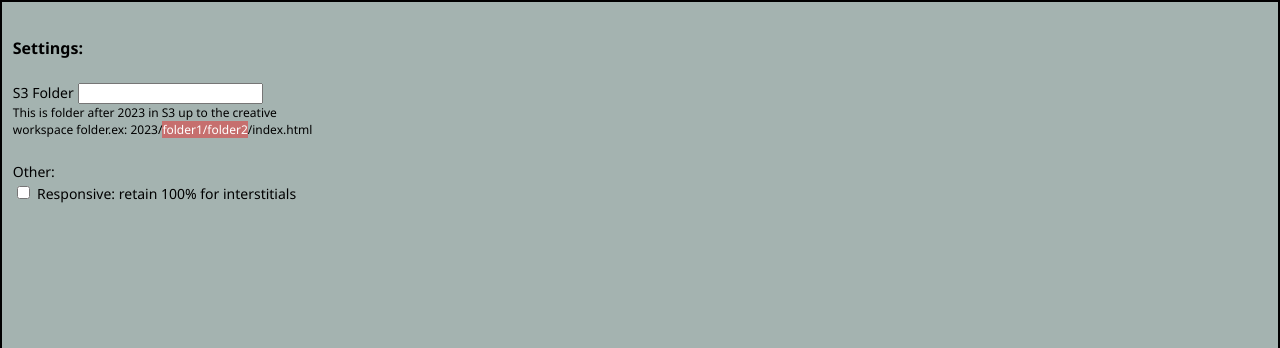
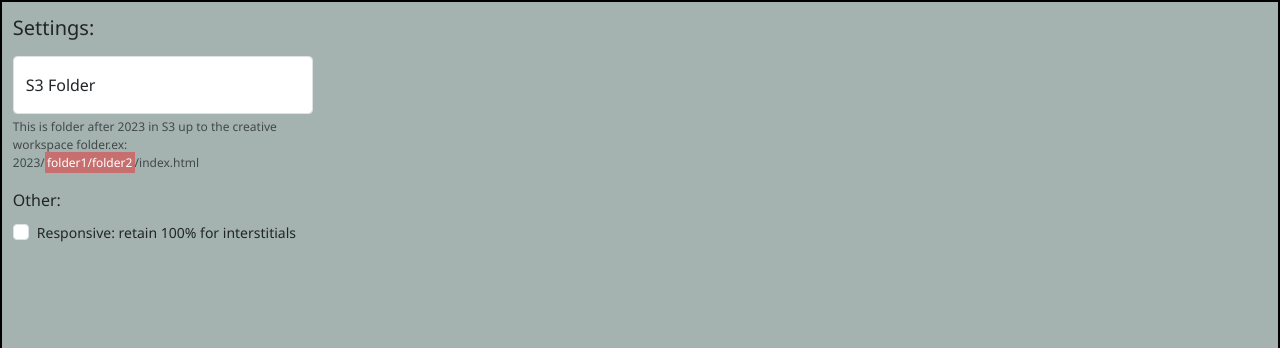
Before and after one commit to rdguzmanjr/BWFriendly-Generator, a plain HTML site: page index.html in a window 1280 px wide. Shown: the top 348 px of the page. Drawn offline with nearby package versions, Linux system fonts and the light colour scheme.

Commit message:
Form edits

```diff
--- a/index.html
+++ b/index.html
@@ -8,36 +8,33 @@
     <title>Beeswax Friendly HTML Generator</title>
 
     <meta name="webApp.size" content="width=max,height=max">
+    <link rel='stylesheet' href='https://cdn.jsdelivr.net/npm/bootstrap@latest/dist/css/bootstrap.min.css'>
+   <link rel="stylesheet" href="style/style.css">
 
-   <link rel="stylesheet" href="style/style.css">
-    <script src='js/main.js' async></script>
 </head>
 <body>
-
     <div id="configBox">
-        <div class="rendered-form">
-            <div class="">
-                <h4 access="false" id="control-9723480">Settings:</h4></div>
-
-            <div class="formbuilder-autocomplete form-group field-autocomplete-1676039400810">
-                <label for="autocomplete-1676039400810" class="formlabel">S3 Folder</label>
-                <input class="form-control" access="false" require-valid-option="false" id="folderinputbox" autocomplete="off">
+        <form>
+            <div class="mb-3">
+                <h5>Settings:</h5></div>
+            <div class="mb-3 form-floating">
+                <input class="form-control form-control-sm" id="folderinputbox" type="text" placeholder="S3 Folder">
+                <label class="form-label">S3 Folder</label>
+                <div class='form-text forminfo'>This is folder after 2023 in S3 up to the creative workspace folder.ex: 2023/<mark>folder1/folder2</mark>/index.html</div>
             </div>
-            <div class='formlabel forminfo'>This is folder after 2023 in S3 up to the creative workspace folder.ex: 2023/<mark>folder1/folder2</mark>/index.html</div>
-            <br>
-            <div class="formbuilder-checkbox-group form-group field-checkbox-group-1676039463256">
-                <label for="checkbox-group-1676039463256" class="formlabel">Other:</label>
+                <label class="form-label">Other:</label>
                 <div class="checkbox-group">
-                    <div class="formbuilder-checkbox">
-                        <input name="checkbox-group-1676039463256[]" access="true" id="checkbox-group-1676039463256-0" value="0" type="checkbox">
-                        <label for="checkbox-group-1676039463256-0" class="formlabel">Responsive: retain 100% for interstitials</label>
+                    <div class="mb-3 form-check">
+                        <input  class="form-check-input"  id="checkbox-respo"  type="checkbox">
+                        <label  class="formlabel form-check-label">Responsive: retain 100% for interstitials</label>
                     </div>
                 </div>
-            </div>
-        </div>
+            </form>
     </div>
     <div id="drop-zone">
         <h1>Drag Creative Workspace Folder Here</h1>
     </div>
+    <script src='js/main.js'></script>
+    <script src='https://cdn.jsdelivr.net/npm/bootstrap@latest/dist/js/bootstrap.bundle.min.js'></script>
 </body>
 </html>
--- a/js/main.js
+++ b/js/main.js
@@ -26,7 +26,7 @@ let isInter;
 
  function fetchValue(){
     s3URLFolder=document.getElementById("folderinputbox").value.trim().replace(/^\/|\/$/g, "");
-    respo=document.getElementById("checkbox-group-1676039463256-0").checked;
+    respo=document.getElementById("checkbox-respo").checked;
     s3URL =  "https://assets.nativetouch.io/2023/"+s3URLFolder;
     s3URLimage = s3URL+"/images/";
     s3URLJs =   s3URL+"/js/";
--- a/style/style.css
+++ b/style/style.css
@@ -1,6 +1,6 @@
-* {
-    box-sizing: border-box;
-}
+.selector-for-some-widget {
+    box-sizing: content-box;
+ }
 
 html, body {
     padding: 0;
```
